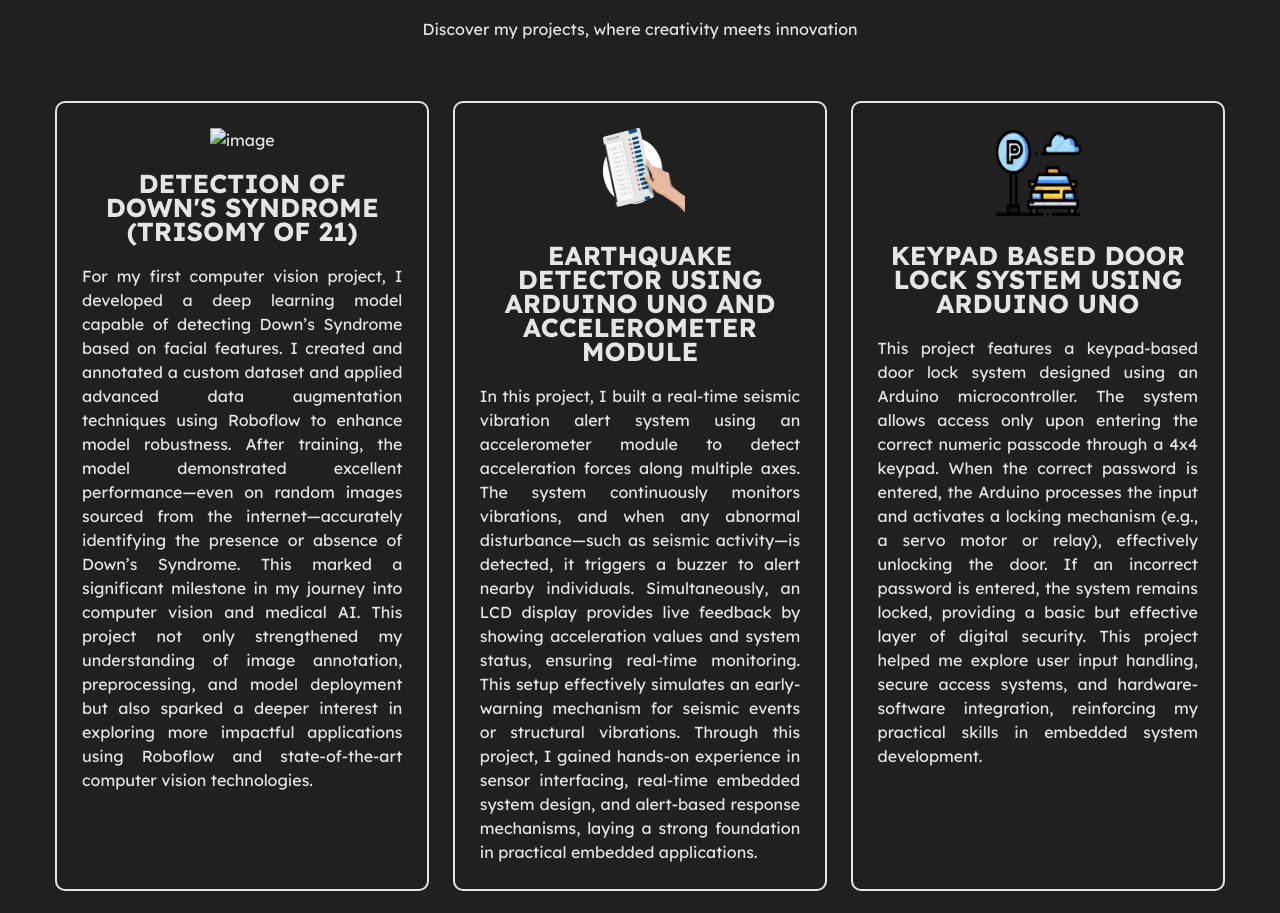
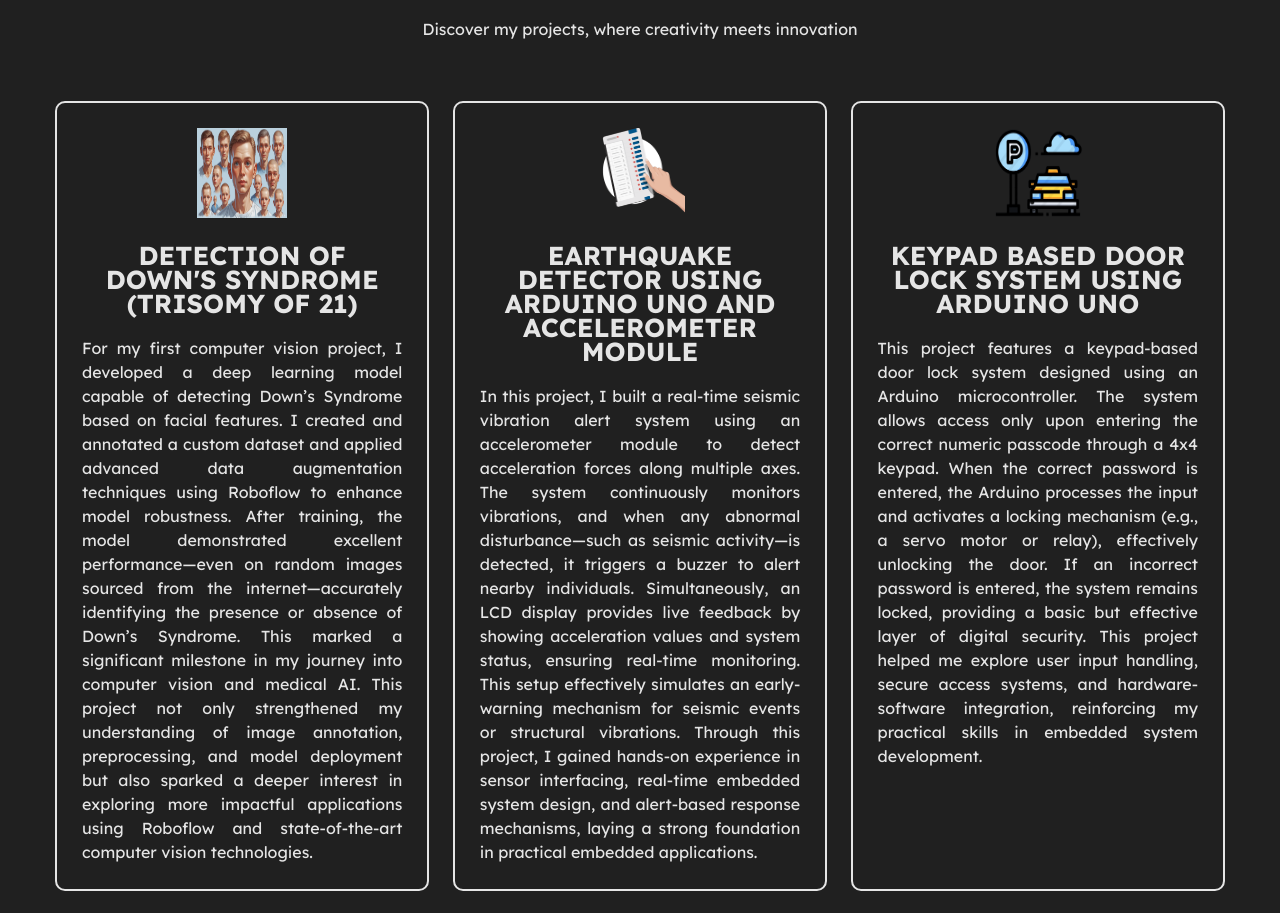
Before and after one commit to iammadhav2005/madavavenkat.github.io, a plain HTML site: page index.html in a window 1280 px wide. Shown: the part 1840-2753 px from the top of the page. Drawn offline with nearby package versions, Linux system fonts and the light colour scheme.

Commit message:
Update index.html

```diff
--- a/index.html
+++ b/index.html
@@ -235,7 +235,7 @@
             <div class="projects">
                 <!-- 1st Project -->
                 <div class="project">
-                    <img src="files/p1.png" alt="image" width="90" height="90">
+                    <img src="files/p1.JPG" alt="image" width="90" height="90">
                     <h4>DETECTION OF DOWN'S SYNDROME (TRISOMY OF 21)</h4>
                     <p>For my first computer vision project, I developed a deep learning model capable of detecting Down’s Syndrome based on facial features. I created and annotated a custom dataset and applied advanced data augmentation techniques using Roboflow to enhance model robustness.
 After training, the model demonstrated excellent performance—even on random images sourced from the internet—accurately identifying the presence or absence of Down’s Syndrome. This marked a significant milestone in my journey into computer vision and medical AI.
```
